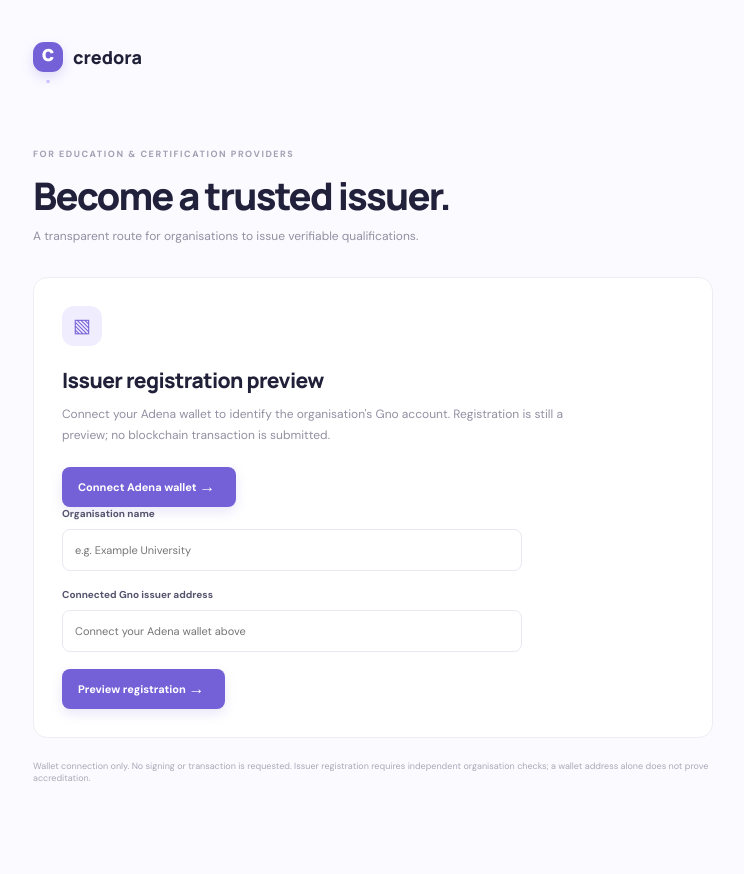
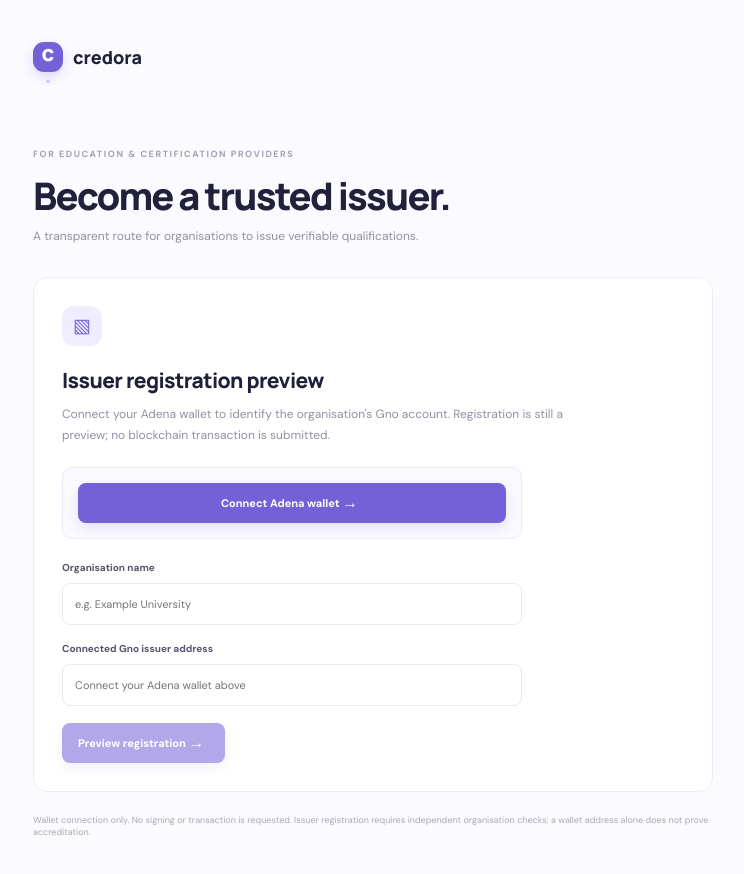
Before and after one commit to Kenpachi-2/Credora, a Next.js app in the folder frontend/: page /issuers in a window 1280 px wide. Shown: the top 874 px of the page, without its empty margins (251-995 px from the left). Before the commit the page ends 844 px from the top, so only its background shows below. Built offline with nearby package versions, Linux system fonts and the light colour scheme.

Commit message:
Style issuer wallet connection states

```diff
--- a/frontend/app/standalone.css
+++ b/frontend/app/standalone.css
@@ -1 +1,3 @@
 .standalone-page{max-width:760px;min-height:100vh;margin:0 auto;padding:42px 24px 60px}.standalone-brand{display:inline-flex;align-items:center;gap:10px;text-decoration:none;color:var(--ink);font:800 18px Manrope,sans-serif;margin-bottom:76px}.standalone-brand .brand-mark{width:30px;height:30px;font-size:22px}.standalone-page h1{margin-top:13px}.verify-panel{max-width:100%;margin-top:30px;padding:30px}.verify-form{display:grid;gap:9px;max-width:460px}.verify-form label{font-size:10px;font-weight:700;color:#55536d}.verify-form input{height:42px;border:1px solid #e9e7f0;border-radius:8px;padding:0 12px;font-size:11px;outline:none;margin-bottom:8px}.verify-form input:focus{border-color:#9b8be4}.verify-form .primary-button{justify-self:start}.verification-notice{display:grid;gap:5px;background:#fff8e9;border:1px solid #f5e6c7;border-radius:9px;padding:13px;margin-top:17px;color:#896a2f;font-size:10px;line-height:1.6}.verification-notice span{color:#927f5c}.standalone-page>.disclaimer{margin-top:22px}@media(max-width:600px){.standalone-page{padding:28px 18px}.standalone-brand{margin-bottom:54px}.verify-panel{padding:20px}}
+
+.wallet-connect-panel{display:grid;gap:10px;margin:20px 0 22px;padding:15px;background:#faf9ff;border:1px solid #eeebfa;border-radius:10px;max-width:460px}.wallet-connect-panel button:disabled,.verify-form button:disabled{opacity:.55;cursor:not-allowed}.wallet-connected{display:grid;gap:5px;padding:11px;background:#eef9f3;border:1px solid #d8eee2;border-radius:8px;color:#28785d;font-size:10px}.wallet-connected span{overflow-wrap:anywhere;color:#3e806b}.wallet-connected small{color:#638b7c}.wallet-error{padding:10px;background:#fff1f0;border:1px solid #f5d5d2;border-radius:8px;color:#a33d35;font-size:10px;line-height:1.5}
```
